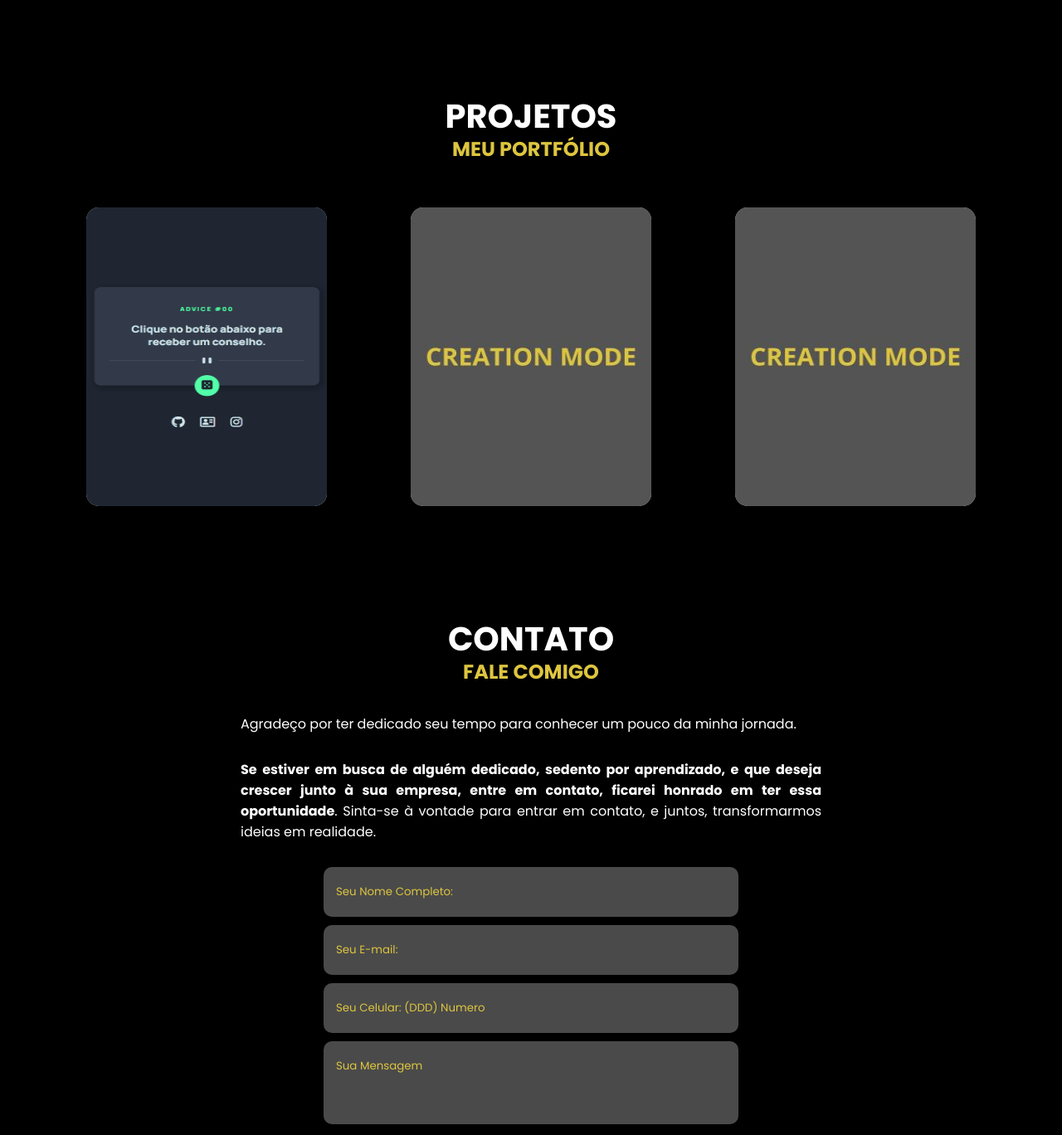
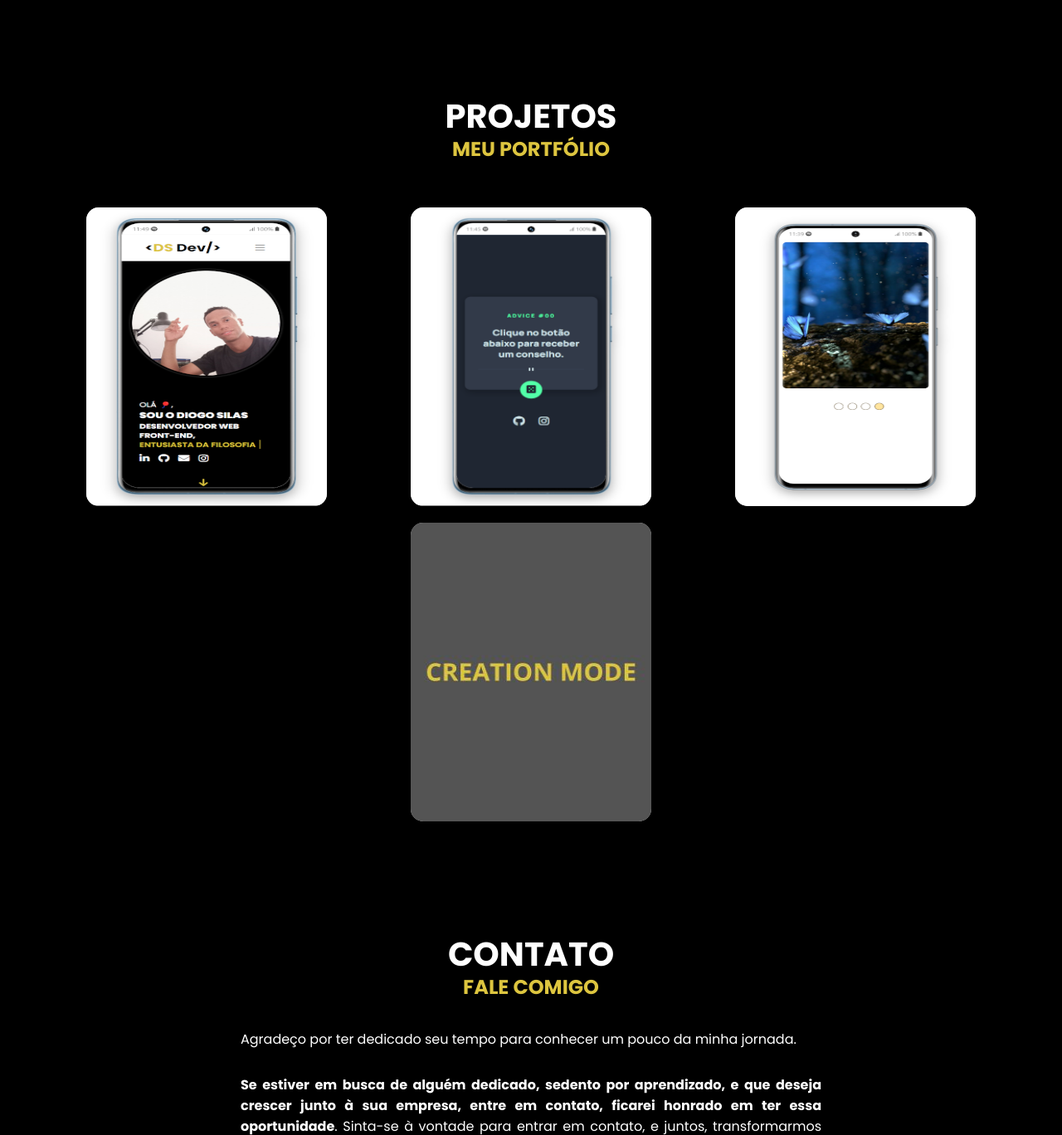
Before and after one commit to DiogoSilas/diogo-silas-portfolio, a PHP site: page / in a window 1280 px wide. Shown: the part 2036-3404 px from the top of the page at 83% size. Run offline with PHP 8.4, Linux system fonts and the light colour scheme.

Commit message:
Substituição das fotos na seção Projects.

```diff
--- a/assets/css/sections/projects.css
+++ b/assets/css/sections/projects.css
@@ -42,6 +42,11 @@ section.projects section.container article.project > div {
 
 section.projects section.container article.project > div h3 {
     font-size: 600;
+
+}
+
+section.projects section.container article.project > div h3 a {
+    color: #fff;
 }
 
 
--- a/index.html
+++ b/index.html
@@ -152,15 +152,21 @@
       </div>
       <section class="container">
         <article class="project">
-          <img src="./assets/images/projects/adviceGenerator.png" alt="Advice Generator">
+          <img src="./assets/images/projects/portfolio.png" alt="Este Portfólio">
           <div>
-            <h3>Advice Generator</h3>
+            <h3><a href="#">Advice Generator</a></h3>
           </div>
         </article><!--Projeto-->
         <article class="project">
-          <img src="./assets/images/projects/creation-mode.jpg" alt="Creation Mode">
+          <img src="./assets/images/projects/advice-generator.png" alt="Advice Generator">
           <div>
-            <h3>Projeto 2</h3>
+            <h3><a href="https://diogosilas.github.io/adviceGenerator/">Advice Generator</a></h3>
+          </div>
+        </article><!--Projeto-->
+        <article class="project">
+          <img src="./assets/images/projects/carousel-slide.png" alt="Foto de um celular contendo uma imagem de borboletas da cor azul em cima de um tronco de árvore.">
+          <div>
+            <h3><a href="https://diogosilas.github.io/carousel-slide/" target="_blank">Carousel Slide</a></h3>
           </div>
         </article><!--Projeto-->
         <article class="project">
```
Also changed, not shown: assets/images/projects/advice-generator.png (added), assets/images/projects/adviceGenerator.png (deleted), assets/images/projects/carousel-slide.png (added), assets/images/projects/modal-window.png (deleted), assets/images/projects/portfolio.png (added).
